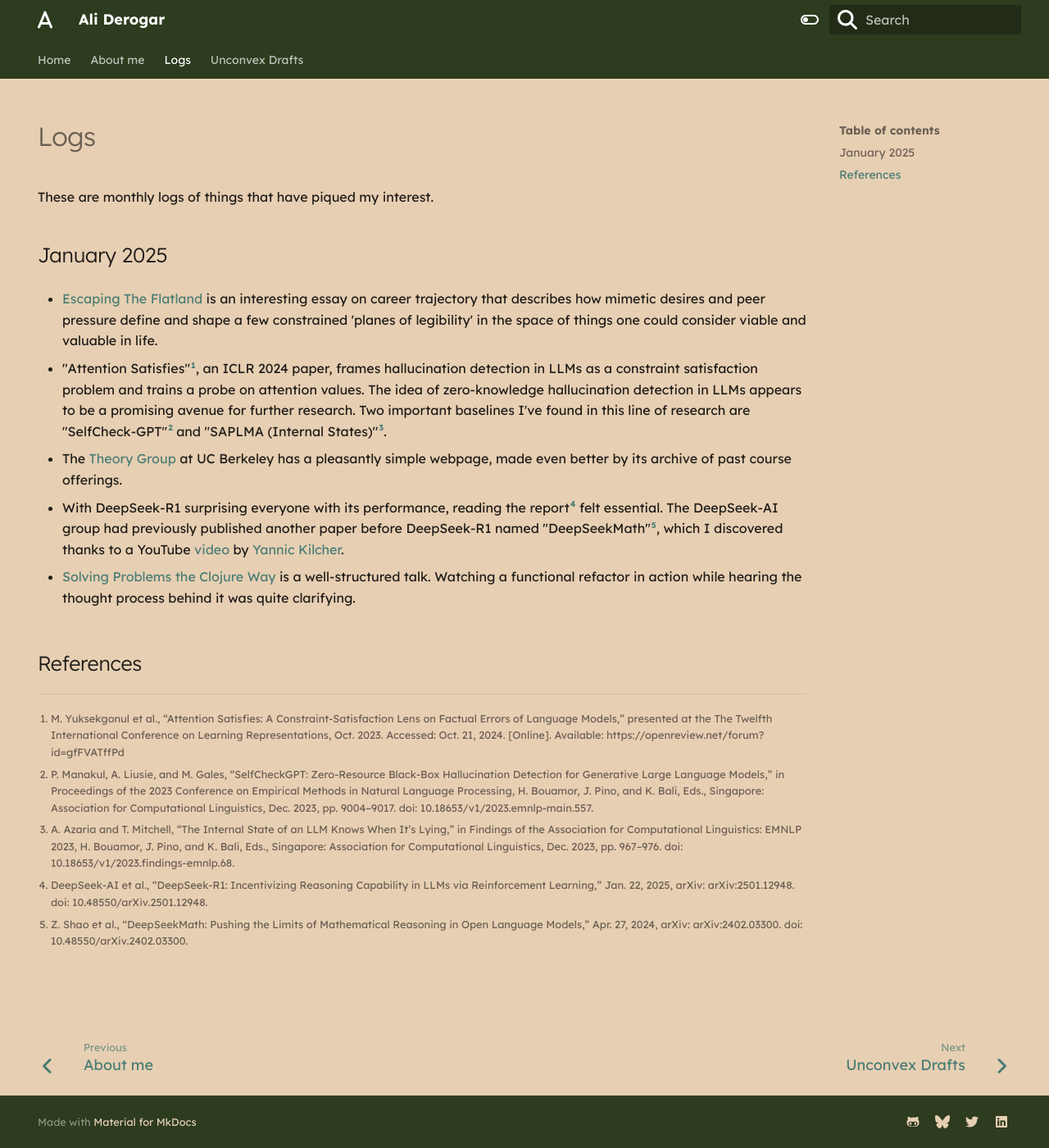
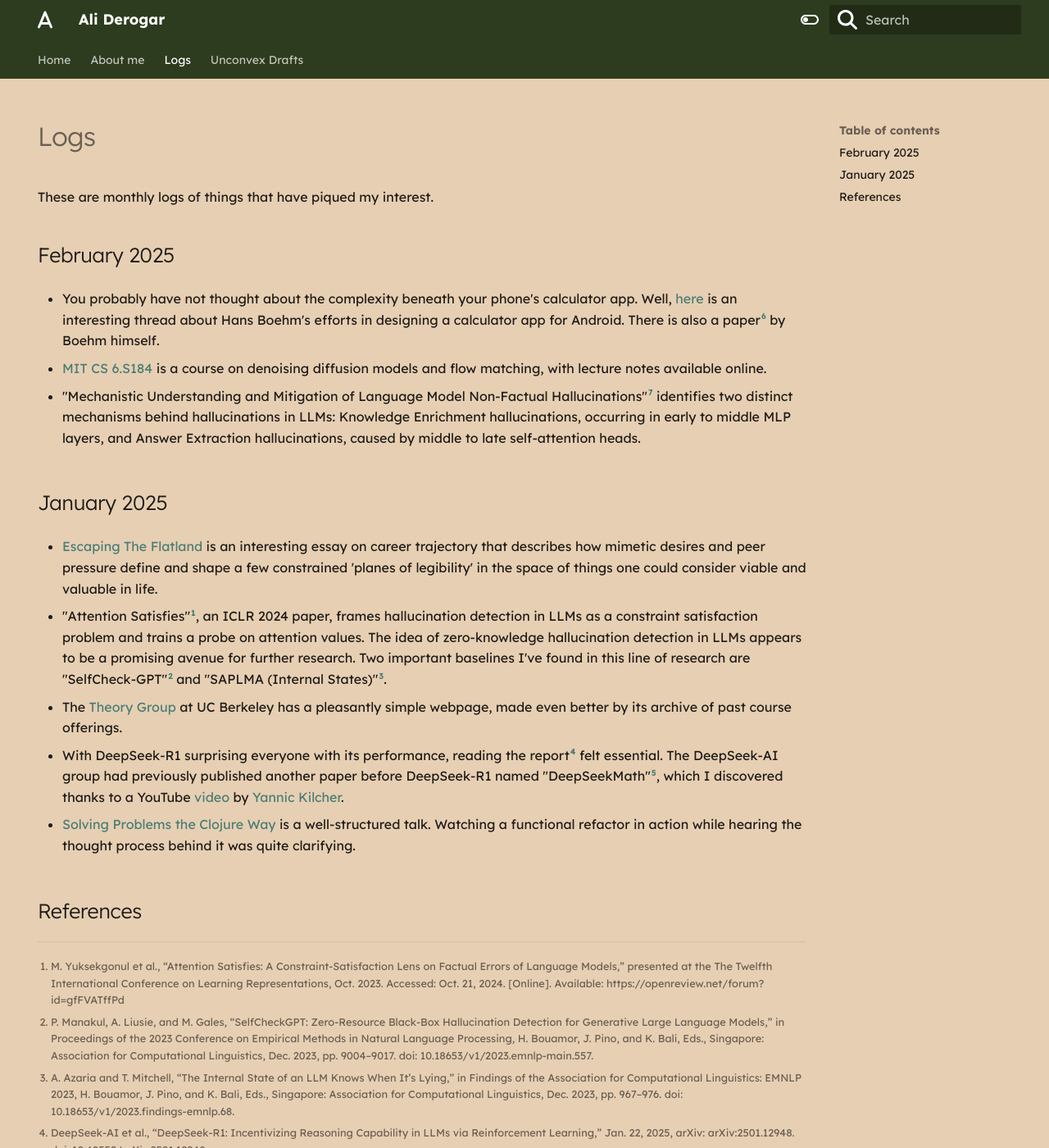
Before and after one commit to alidrgr/alidrgr.github.io, an MkDocs documentation site: the page built from docs/logs.md, in a window 1280 px wide and 1400 px high. Shown: the whole window at 82% size. Built offline with MkDocs 1.6.1 and Material for MkDocs 9.7.7, drawn with Linux system fonts in a browser that asks for light colours; some of the changed text lies outside the part shown.

Commit message:
feb 2025 monthly log

```diff
--- a/docs/logs.md
+++ b/docs/logs.md
@@ -4,11 +4,20 @@ hide:
 title: Monthly Logs
 date:
   created: 2025-02-05
+  updated: 2025-03-06
 ---
 
 # Logs
 
 These are monthly logs of things that have piqued my interest.
+
+## February 2025
+
+* You probably have not thought about the complexity beneath your phone's calculator app. Well, [here](https://twitter.com/ChadNauseam/status/1890889465322786878) is an interesting thread about Hans Boehm's efforts in designing a calculator app for Android. There is also a paper[^6] by Boehm himself.
+
+* [MIT CS 6.S184](https://diffusion.csail.mit.edu/) is a course on denoising diffusion models and flow matching, with lecture notes available online.
+
+* "Mechanistic Understanding and Mitigation of Language Model Non-Factual Hallucinations"[^7] identifies two distinct mechanisms behind hallucinations in LLMs: Knowledge Enrichment hallucinations, occurring in early to middle MLP layers, and Answer Extraction hallucinations, caused by middle to late self-attention heads.
 
 ## January 2025
 
@@ -28,3 +37,5 @@ These are monthly logs of things that have piqued my interest.
 [^3]: A. Azaria and T. Mitchell, “The Internal State of an LLM Knows When It’s Lying,” in Findings of the Association for Computational Linguistics: EMNLP 2023, H. Bouamor, J. Pino, and K. Bali, Eds., Singapore: Association for Computational Linguistics, Dec. 2023, pp. 967–976. doi: 10.18653/v1/2023.findings-emnlp.68.
 [^4]: DeepSeek-AI et al., “DeepSeek-R1: Incentivizing Reasoning Capability in LLMs via Reinforcement Learning,” Jan. 22, 2025, arXiv: arXiv:2501.12948. doi: 10.48550/arXiv.2501.12948.
 [^5]: Z. Shao et al., “DeepSeekMath: Pushing the Limits of Mathematical Reasoning in Open Language Models,” Apr. 27, 2024, arXiv: arXiv:2402.03300. doi: 10.48550/arXiv.2402.03300.
+[^6]: H.-J. Boehm, “Towards an API for the real numbers,” in Proceedings of the 41st ACM SIGPLAN Conference on Programming Language Design and Implementation, in PLDI 2020. New York, NY, USA: Association for Computing Machinery, Jun. 2020, pp. 562–576. doi: 10.1145/3385412.3386037.
+[^7]: L. Yu, M. Cao, J. C. Cheung, and Y. Dong, “Mechanistic Understanding and Mitigation of Language Model Non-Factual Hallucinations,” in Findings of the Association for Computational Linguistics: EMNLP 2024, Y. Al-Onaizan, M. Bansal, and Y.-N. Chen, Eds., Miami, Florida, USA: Association for Computational Linguistics, Nov. 2024, pp. 7943–7956. doi: 10.18653/v1/2024.findings-emnlp.466.
```
Also changed, not shown: mkdocs.yml (line endings or trailing spaces).
